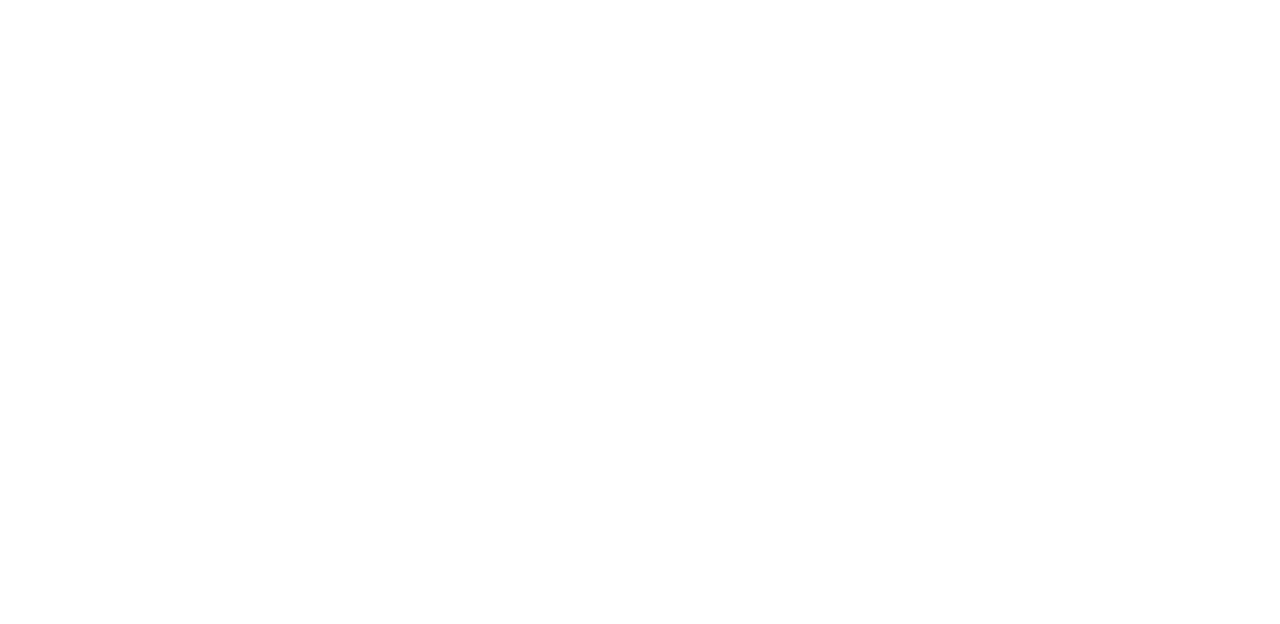
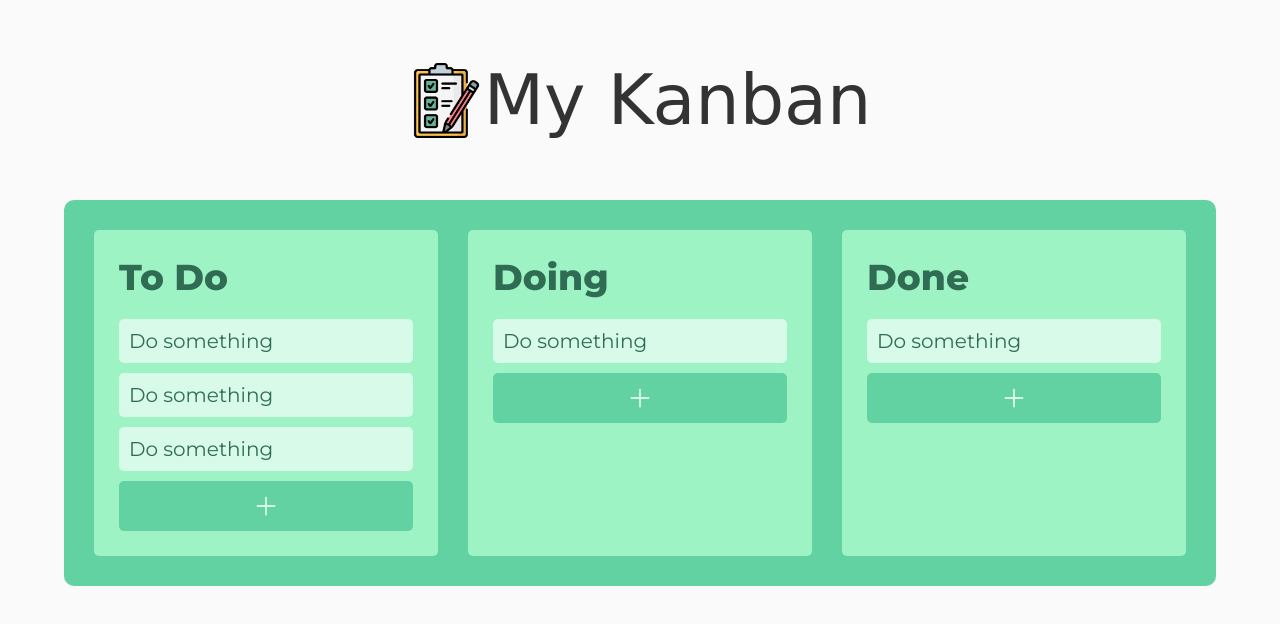
Before and after one commit to pullynnhah/kanban, a plain HTML site: page index.html in a window 1280 px wide. Drawn offline with nearby package versions, Linux system fonts and the light colour scheme; a web font is replaced by a local one.

Commit message:
implement the html and css

```diff
--- a/index.html
+++ b/index.html
@@ -5,20 +5,66 @@
     <meta charset="UTF-8" />
     <meta name="viewport" content="width=device-width, initial-scale=1" />
 
-    <title>Title</title>
+    <title>Kanban</title>
 
     <!-- favicon -->
     <link rel="shortcut icon" href="images/favicon.ico" type="image/x-icon" />
 
     <!-- fonts -->
-
+    <link rel="preconnect" href="https://fonts.googleapis.com" />
+    <link rel="preconnect" href="https://fonts.gstatic.com" crossorigin />
+    <link
+      href="https://fonts.googleapis.com/css2?family=Delius+Swash+Caps&family=Montserrat:wght@400;600;800&display=swap"
+      rel="stylesheet" />
     <!-- stylesheets -->
     <link rel="stylesheet" href="styles/reset.css" />
     <link rel="stylesheet" href="styles/style.css" />
     <link rel="stylesheet" href="styles/media.css" />
   </head>
   <body>
+    <header>
+      <img src="images/checklist.png" alt="checklist icon" />
+      <h1>My Kanban</h1>
+    </header>
+
+    <main>
+      <div class="kanban-column">
+        <h2 contenteditable>To Do</h2>
+        <ul class="kanban-items">
+          <li contenteditable class="kanban-item-input">Do something</li>
+          <li contenteditable class="kanban-item-input">Do something</li>
+          <li contenteditable class="kanban-item-input">Do something</li>
+        </ul>
+        <button class="kanban-add-btn" type="button">
+          <ion-icon name="add"></ion-icon>
+        </button>
+      </div>
+      <div class="kanban-column">
+        <h2 contenteditable>Doing</h2>
+
+        <ul class="kanban-items">
+          <li contenteditable class="kanban-item-input">Do something</li>
+        </ul>
+        <button class="kanban-add-btn" type="button">
+          <ion-icon name="add"></ion-icon>
+        </button>
+      </div>
+      <div class="kanban-column">
+        <h2 contenteditable>Done</h2>
+        <ul class="kanban-items">
+          <li contenteditable class="kanban-item-input">Do something</li>
+        </ul>
+        <button class="kanban-add-btn" type="button">
+          <ion-icon name="add"></ion-icon>
+        </button>
+      </div>
+    </main>
+
     <!-- scripts -->
     <script src="scripts/script.js"></script>
+    <script
+      type="module"
+      src="https://unpkg.com/ionicons@5.5.2/dist/ionicons/ionicons.esm.js"></script>
+    <script nomodule src="https://unpkg.com/ionicons@5.5.2/dist/ionicons/ionicons.js"></script>
   </body>
 </html>
--- a/styles/reset.css
+++ b/styles/reset.css
@@ -7,7 +7,7 @@
     Remove all the styles of the "User-Agent-Stylesheet", except for the 'display' property
     - The "symbol *" part is to solve Firefox SVG sprite bug
  */
-*:where(:not(html, iframe, canvas, img, svg, video):not(svg *, symbol *)) {
+*:where(:not(html, iframe, canvas, img, svg, video, ion-icon):not(svg *, symbol *)) {
   all: unset;
   display: revert;
 }
--- a/styles/style.css
+++ b/styles/style.css
@@ -0,0 +1,76 @@
+body {
+  color: #333;
+  background-color: #fafafa;
+  font-family: "Montserrat", sans-serif;
+}
+
+header {
+  height: 200px;
+  display: flex;
+  justify-content: center;
+  align-items: center;
+}
+
+header img {
+  width: 75px;
+}
+
+h1 {
+  font: 70px "Delius Swash Caps", cursive;
+}
+
+main {
+  width: 90vw;
+  display: flex;
+  flex-wrap: wrap;
+  gap: 30px;
+  background-color: #62d2a2;
+
+  margin: 0 auto;
+  padding: 30px;
+  border-radius: 10px;
+}
+
+.kanban-column {
+  flex: 1;
+  background-color: #9df3c4;
+  padding: 25px;
+  border-radius: 5px;
+}
+
+h2 {
+  font-size: 36px;
+  font-weight: 800;
+  margin-bottom: 20px;
+  color: #306c53;
+}
+
+.kanban-item-input {
+  background-color: #d7fbe8;
+  color: #306c53;
+  padding: 10px;
+  margin: 10px 0;
+  border-radius: 5px;
+  font-size: 20px;
+
+  user-select: none;
+  cursor: pointer;
+}
+
+.kanban-add-btn {
+  width: 100%;
+  height: 50px;
+  background-color: #62d2a2;
+  border-radius: 5px;
+  display: flex;
+  justify-content: center;
+  align-items: center;
+  font-size: 30px;
+  color: #d7fbe8;
+  cursor: pointer;
+  transition: all 0.3s;
+}
+
+.kanban-add-btn:hover {
+  background-color: #306c53;
+}
```
Also changed, not shown: images/checklist.png (added), images/favicon.ico (added), 1 other file.
